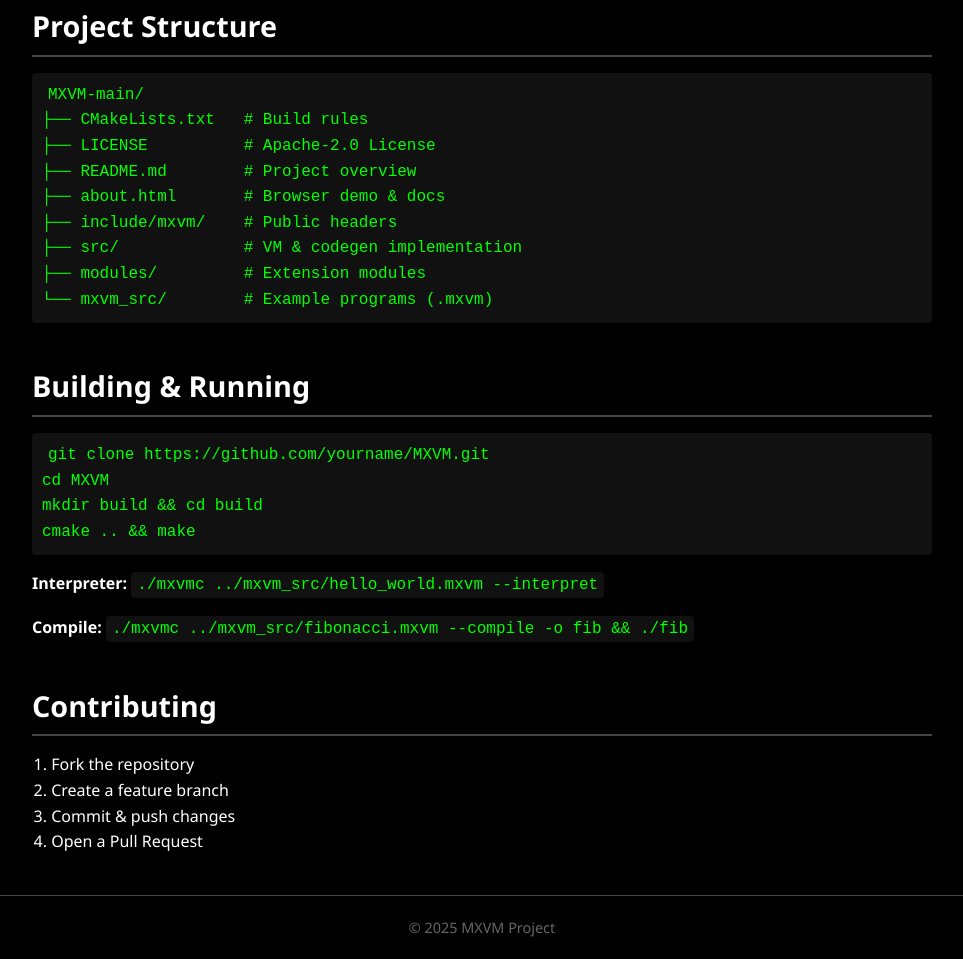
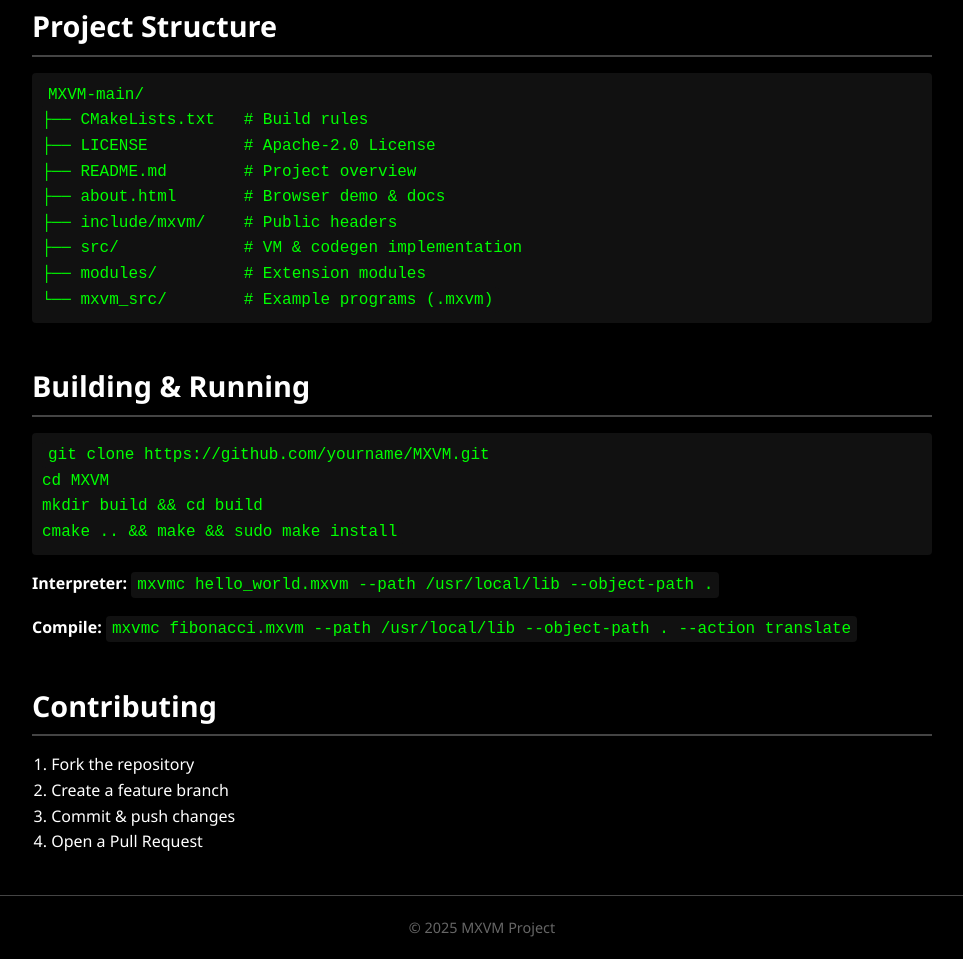
Before and after one commit to lostjared/MXVM, a plain HTML site: page README.html in a window 1280 px wide. Shown: the part 3862-4821 px from the top of the page, without its empty margins (158-1121 px from the left). Drawn offline with Linux system fonts and the light colour scheme.

Commit message:
HTML readme

```diff
--- a/README.html
+++ b/README.html
@@ -175,9 +175,10 @@ invoke strlen, mystr</code></pre>
       <pre><code>git clone https://github.com/yourname/MXVM.git
 cd MXVM
 mkdir build && cd build
-cmake .. && make</code></pre>
-      <p><strong>Interpreter:</strong> <code>./mxvmc ../mxvm_src/hello_world.mxvm --interpret</code></p>
-      <p><strong>Compile:</strong> <code>./mxvmc ../mxvm_src/fibonacci.mxvm --compile -o fib && ./fib</code></p>
+cmake .. && make && sudo make install
+</code></pre>
+      <p><strong>Interpreter:</strong> <code>mxvmc hello_world.mxvm --path /usr/local/lib --object-path . </code></p>
+      <p><strong>Compile:</strong> <code>mxvmc fibonacci.mxvm --path /usr/local/lib --object-path . --action translate</code></p>
     </section>
     <section>
       <h2>Contributing</h2>
```
